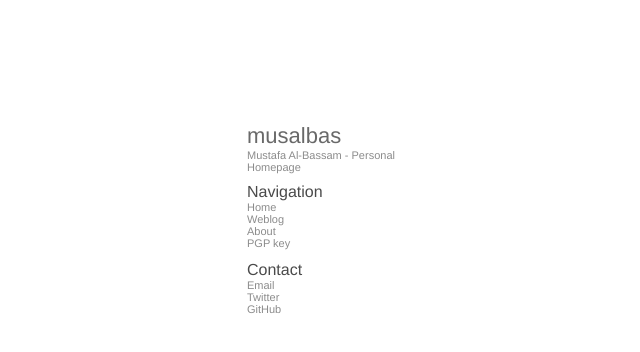
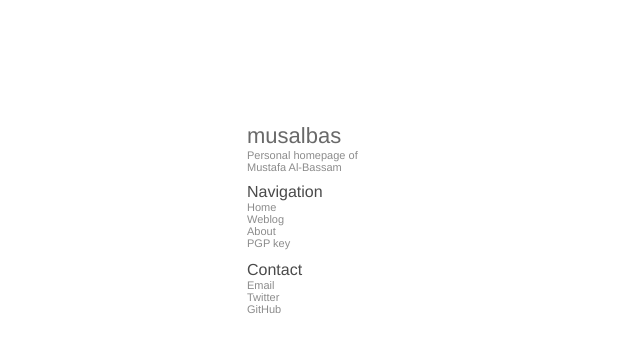
Before and after one commit to musalbas/musalbas.com-old, a Jekyll site: the page built from index.html, in a window 1280 px wide. Shown: the top 352 px of the page, without its empty margins (43-683 px from the left). Built offline with Jekyll 4.4.1, drawn with Linux system fonts in a browser that asks for light colours; Markdown is read by kramdown in place of the engine named in the settings.

```diff
--- a/_config.yml
+++ b/_config.yml
@@ -1,7 +1,7 @@
 name: musalbas
 markdown: redcarpet
 highlighter: true
-about: Mustafa Al-Bassam - Personal Homepage
+about: Personal homepage of Mustafa Al-Bassam
 host: 0.0.0.0
 port: 9083
 urls:
```
